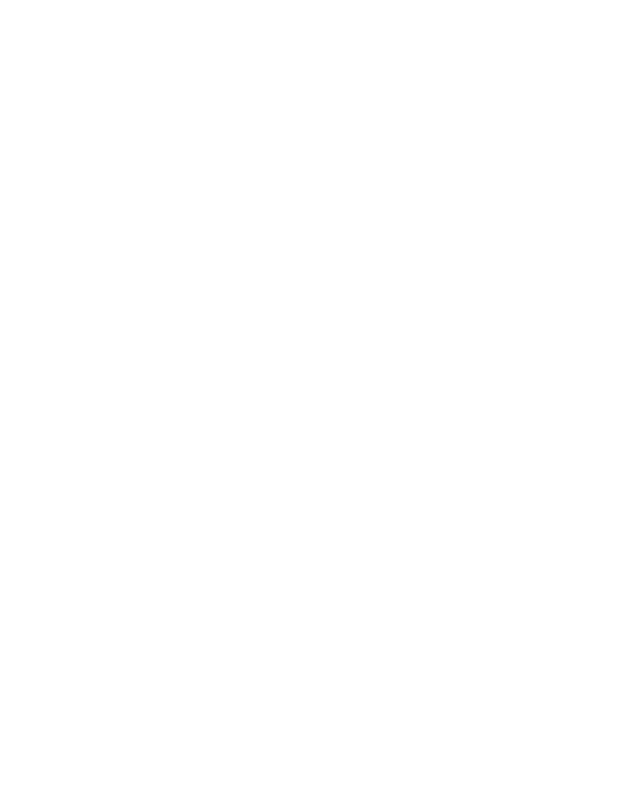
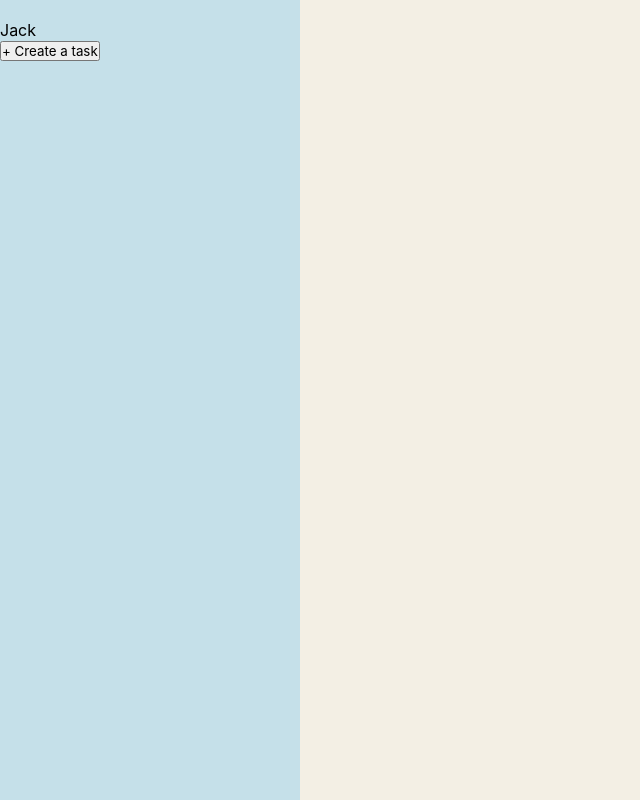
Before and after one commit to martyxho/todo-app, a website built with webpack: page dist/index.html in a window 1280 px wide. Shown: the whole page, without its empty margins (0-640 px from the left). Built offline with nearby package versions, Linux system fonts and the light colour scheme.

Commit message:
setup basic html structure and css

```diff
--- a/src/index.js
+++ b/src/index.js
@@ -1 +1,5 @@
 import './style.css';
+
+function toDoFactory(title, description, dueDate, priority) {
+  return {title, description, dueDate, priority}
+}
--- a/src/style.css
+++ b/src/style.css
@@ -0,0 +1,21 @@
+* {
+  margin: 0;
+  padding: 0;
+  font-family: -apple-system, BlinkMacSystemFont, "Segoe UI", Roboto, Helvetica, Arial, sans-serif, "Apple Color Emoji", "Segoe UI Emoji", "Segoe UI Symbol";;
+  box-sizing: border-box;
+}
+
+#container {
+  height: 100vh;
+  width: 100vw;
+  display: grid;
+  grid-template-columns: 300px 1fr;
+}
+
+#sidebar {
+  background: rgb(197, 224, 233);
+}
+
+#content {
+  background: rgb(243, 239, 228);
+}
```
Also changed, not shown: dist/index.html.
